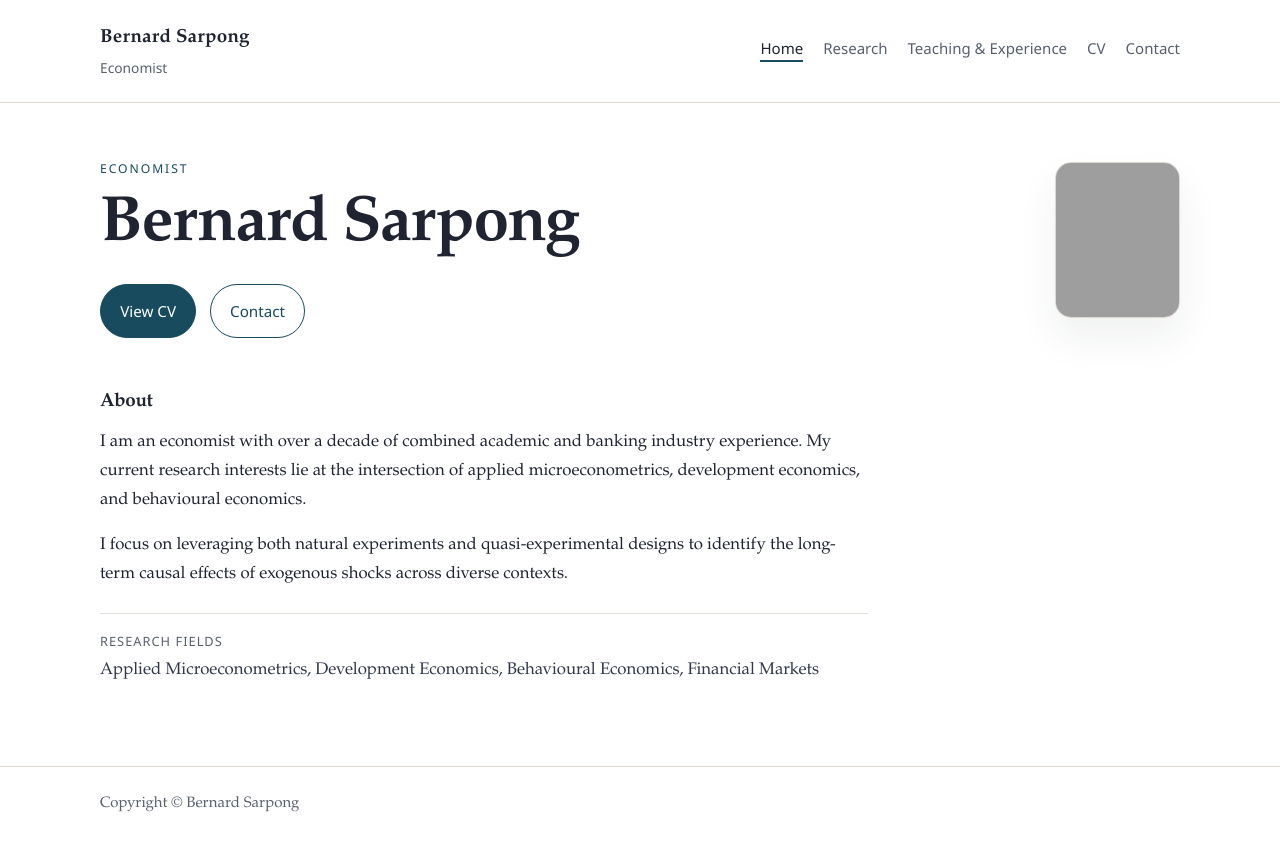
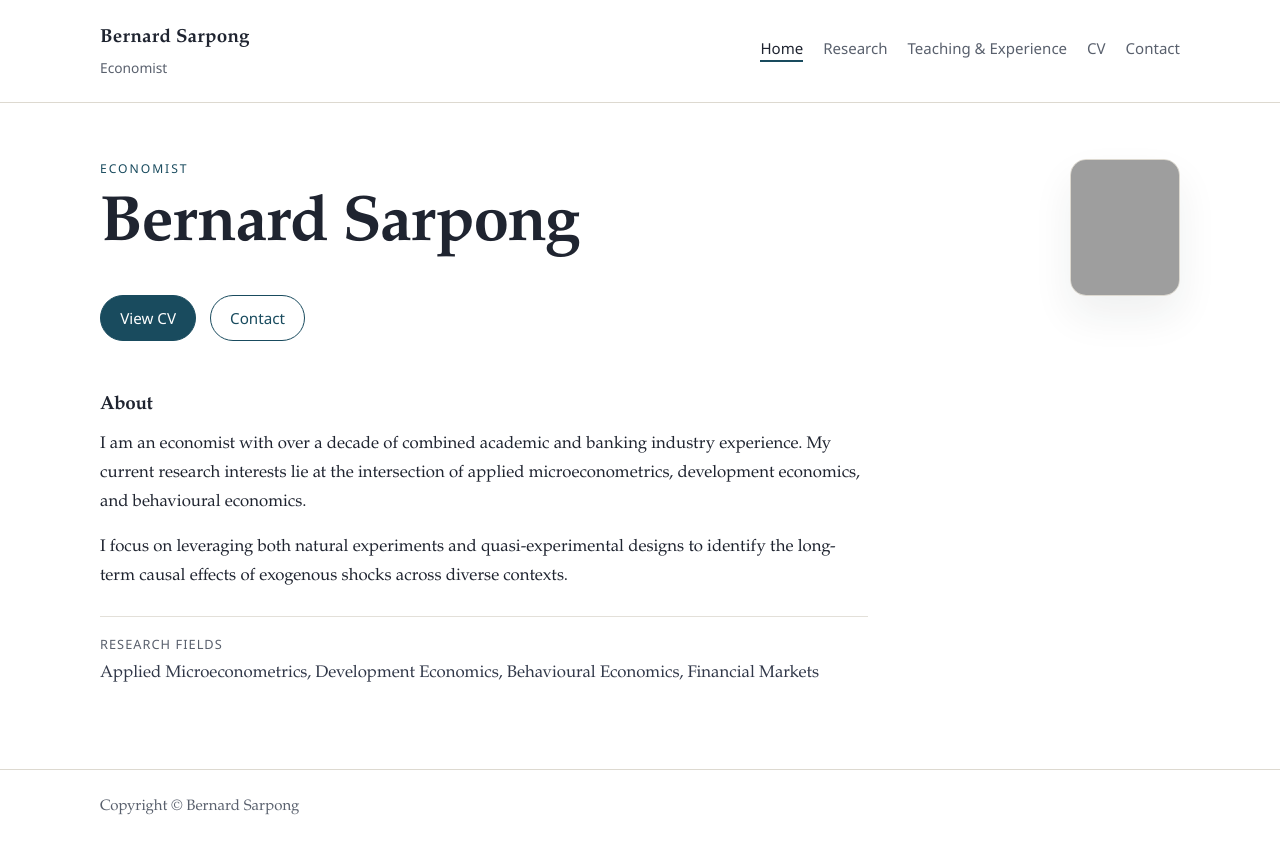
Before and after one commit to bernardksarpong/bernardksarpong.github.io, a Jekyll site: the page built from index.html, in a window 1280 px wide. Shown: the top 854 px of the page. Built offline with Jekyll 4.4.1, drawn with Linux system fonts in a browser that asks for light colours; grey boxes are pictures that could not be loaded.

Commit message:
Make homepage hero more robust in Chrome

```diff
--- a/assets/css/style.css
+++ b/assets/css/style.css
@@ -133,16 +133,20 @@
 }
 
 .hero {
-  display: flex;
-  align-items: flex-start;
-  justify-content: space-between;
-  gap: 1.5rem;
+  display: grid;
+  grid-template-columns: minmax(0, 1fr) 110px;
+  grid-template-areas:
+    "copy photo"
+    "actions photo";
+  column-gap: 1.5rem;
+  row-gap: 0.9rem;
+  align-items: start;
   margin-bottom: 3rem;
 }
 
 .hero-copy {
+  grid-area: copy;
   min-width: 0;
-  flex: 1 1 auto;
   max-width: 42rem;
 }
 
@@ -172,17 +176,18 @@
 }
 
 .hero-actions {
+  grid-area: actions;
   display: flex;
   flex-wrap: wrap;
   gap: 0.85rem;
-  margin-top: 1.5rem;
+  margin-top: 0.25rem;
 }
 
 .hero-photo {
-  flex: 0 0 auto;
-  align-self: flex-start;
-  padding-top: 0.2rem;
-  max-width: 125px;
+  grid-area: photo;
+  width: 110px;
+  justify-self: end;
+  align-self: start;
 }
 
 .hero-photo img {
@@ -205,6 +210,8 @@
   background: var(--accent);
   color: #ffffff;
   font-size: 0.95rem;
+  line-height: 1.2;
+  white-space: nowrap;
 }
 
 .button:hover {
@@ -455,9 +462,12 @@
     grid-template-columns: 1fr;
   }
 
+  .hero {
+    grid-template-columns: minmax(0, 1fr) 100px;
+  }
+
   .hero-photo {
-    max-width: 120px;
-    padding-top: 0;
+    width: 100px;
   }
 
   .panel-wide {
@@ -494,16 +504,23 @@
   }
 
   .hero {
-    gap: 1rem;
+    grid-template-columns: 1fr;
+    grid-template-areas:
+      "copy"
+      "photo"
+      "actions";
+    row-gap: 0.9rem;
   }
 
   .hero-photo {
-    max-width: 95px;
+    width: 88px;
+    justify-self: start;
   }
 
   .hero-actions {
     flex-direction: column;
     align-items: stretch;
+    margin-top: 0;
   }
 
   .button {
--- a/index.html
+++ b/index.html
@@ -9,17 +9,17 @@
 <section class="hero">
   <div class="hero-copy">
     <p class="eyebrow">{{ profile.title }}</p>
-    <h2>{{ profile.name }}</h2>
+    <h1>{{ profile.name }}</h1>
     {% if profile.subtitle and profile.subtitle != '' %}
       <p class="lead">{{ profile.subtitle }}</p>
     {% endif %}
-    <div class="hero-actions">
-      <a class="button" href="{{ '/cv.html' | relative_url }}">View CV</a>
-      <a class="button button-secondary" href="{{ '/contact.html' | relative_url }}">Contact</a>
-    </div>
   </div>
   <div class="hero-photo">
     <img src="{{ profile.profile_image | relative_url }}" alt="Portrait placeholder for {{ profile.name }}">
+  </div>
+  <div class="hero-actions">
+    <a class="button" href="{{ '/cv.html' | relative_url }}">View CV</a>
+    <a class="button button-secondary" href="{{ '/contact.html' | relative_url }}">Contact</a>
   </div>
 </section>
 
```
